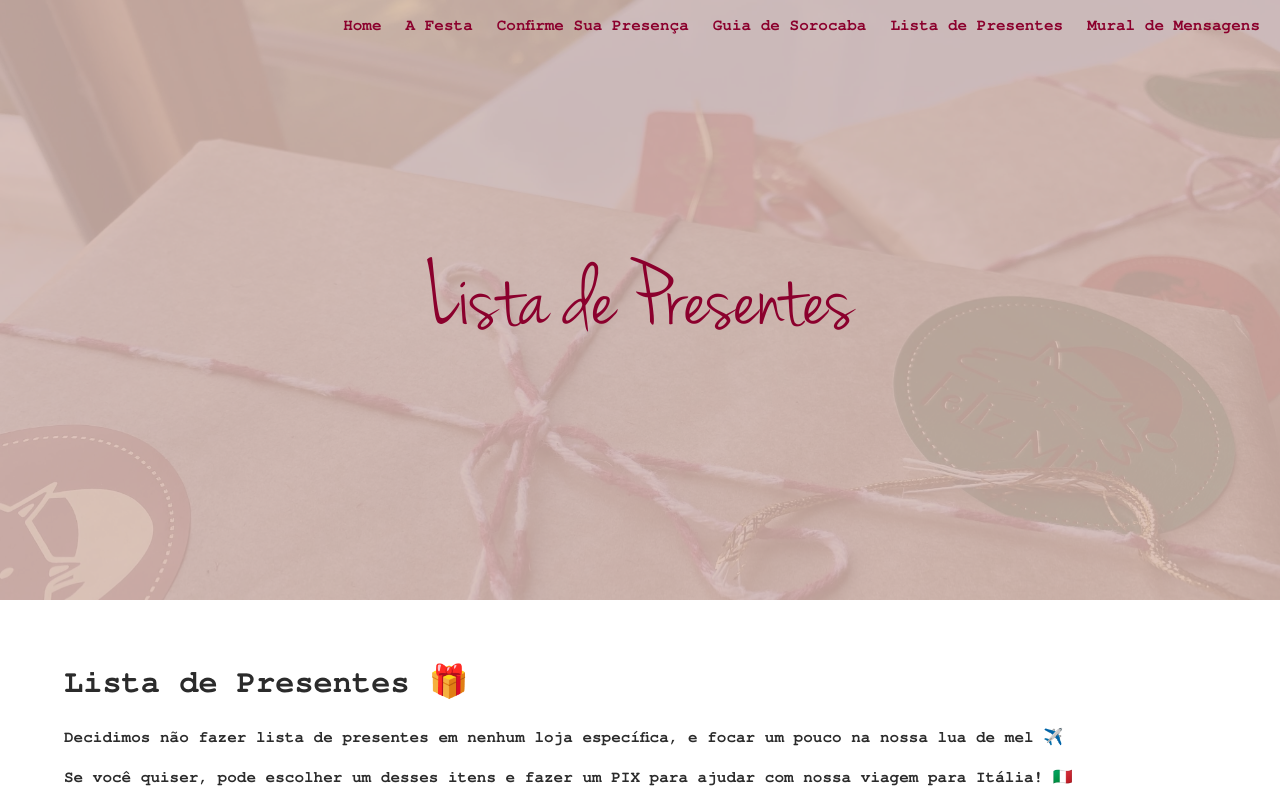
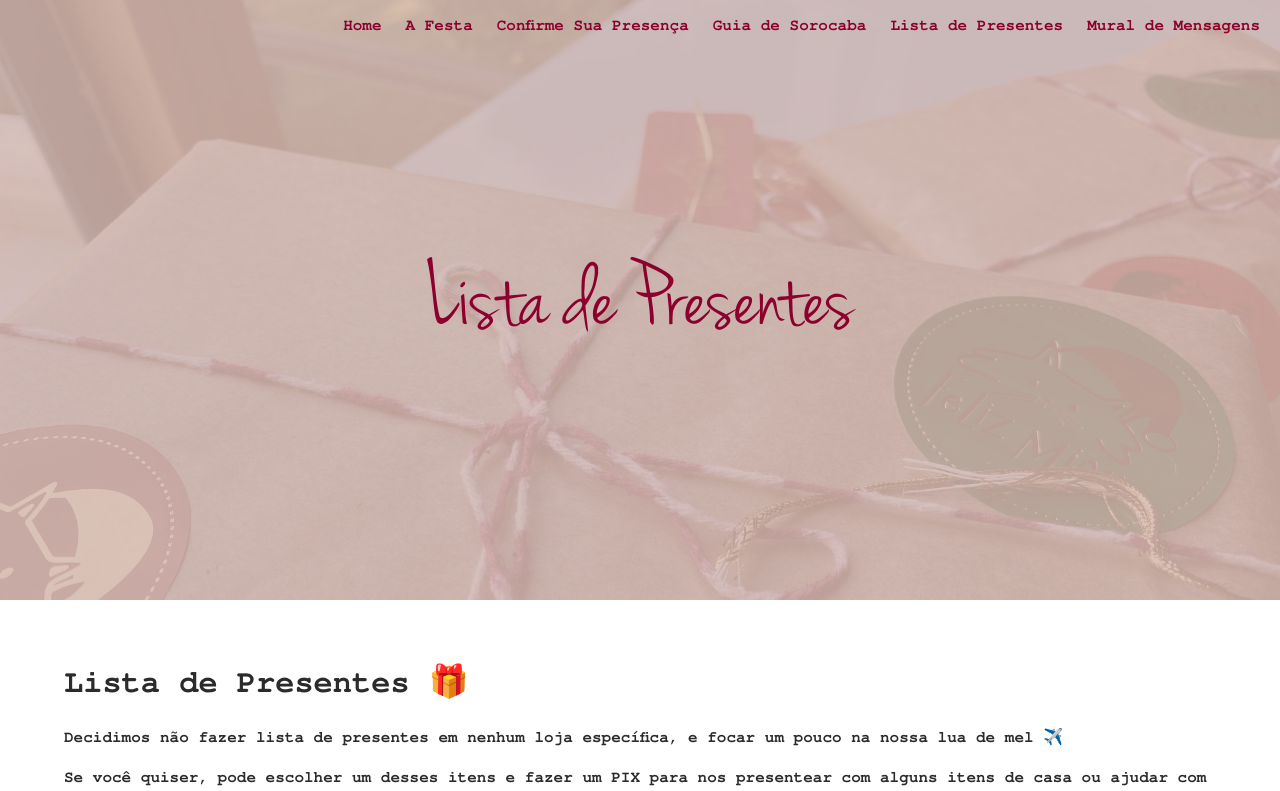
Before and after one commit to giuliacardieri/site-casamento, a Vue app: page /lista-de-presentes in a window 1280 px wide. Shown: the top 791 px of the page. Built offline with nearby package versions, Linux system fonts and the light colour scheme; no server answers; what vue-dayjs would draw is missing.

Commit message:
Text update 2

```diff
--- a/src/views/Presentes.vue
+++ b/src/views/Presentes.vue
@@ -6,7 +6,7 @@
       <p>
         Decidimos não fazer lista de presentes em nenhum loja específica, e focar um pouco na nossa lua de mel ✈️
       </p>
-      <p>Se você quiser, pode escolher um desses itens e fazer um PIX para ajudar com nossa viagem para Itália! 🇮🇹</p>
+      <p>Se você quiser, pode escolher um desses itens e fazer um PIX para nos presentear com alguns itens de casa ou ajudar com nossa viagem para Itália! 🇮🇹</p>
       <p>
         Lembrando que qualquer presente é bem-vindo, mas não se sinta obrigado a nos presentear. Já estamos felizes com sua presença nesse dia tão importante. 🤵👰
       </p>
```
